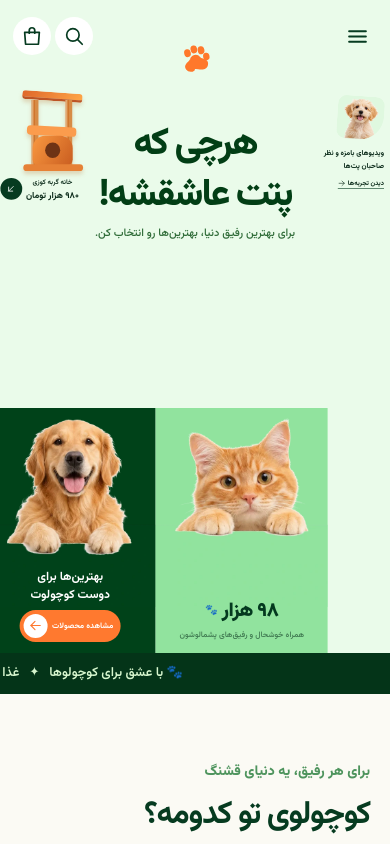
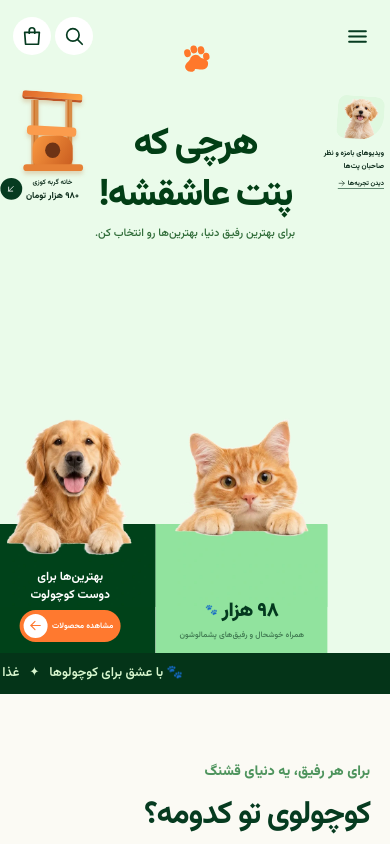
Before and after one commit to danialshams/petshop, a Next.js app: page / in a window 390 px wide. Shown: the top 844 px of the page. Built offline with nearby package versions, Linux system fonts and the light colour scheme.

Commit message:
fix: keep upper hero panels transparent and extend green fills only beneath the paws

```diff
--- a/app/globals.css
+++ b/app/globals.css
@@ -308,8 +308,8 @@
   width:min(100%,1600px); margin:clamp(-363px,-22.6667vw,-90px) auto 0;
   position:relative; z-index:15; isolation:isolate;
 }
-.hero-pet-panel{position:relative; min-width:0; padding:0; aspect-ratio:500/580; overflow:visible; background:#91e39e}
-.hero-pet-panel--middle{background:#004219; color:white}
+.hero-pet-panel{position:relative; min-width:0; padding:0; aspect-ratio:500/580; overflow:visible; background:transparent}
+.hero-pet-panel--middle{background:transparent; color:white}
 .hero-pet-panel-media{
   display:block; width:100%; height:auto; aspect-ratio:500/580;
   object-fit:contain; object-position:top; pointer-events:none; user-select:none;
@@ -337,8 +337,10 @@
    width:132vw;max-width:none;left:50%;transform:translateX(-50%);
    margin-top:calc(-132vw * .226667);grid-template-columns:repeat(3,minmax(0,1fr));
  }
- .hero-pet-panel{aspect-ratio:auto;min-height:clamp(235px,62vw,320px);overflow:hidden}
- .hero-pet-panel-media{width:100%;height:auto;aspect-ratio:500/580;object-fit:contain}
+ .hero-pet-panel{aspect-ratio:auto;min-height:clamp(235px,62vw,320px);overflow:hidden;isolation:isolate}
+ .hero-pet-panel::before{content:"";position:absolute;top:calc(132vw * .68 / 3);bottom:0;left:0;right:0;background:#91e39e;z-index:0}
+ .hero-pet-panel--middle::before{background:#004219}
+ .hero-pet-panel-media{width:100%;height:auto;aspect-ratio:500/580;object-fit:contain;position:relative;z-index:1}
  .hero-pet-panel-caption{bottom:12px;left:4px;right:4px;gap:5px;min-height:auto}
  .hero-pet-stat{font-size:clamp(18px,5vw,28px);letter-spacing:-.4px}
  .hero-pet-panel-caption p{font-size:clamp(8px,2vw,11px);line-height:1.55}
```
